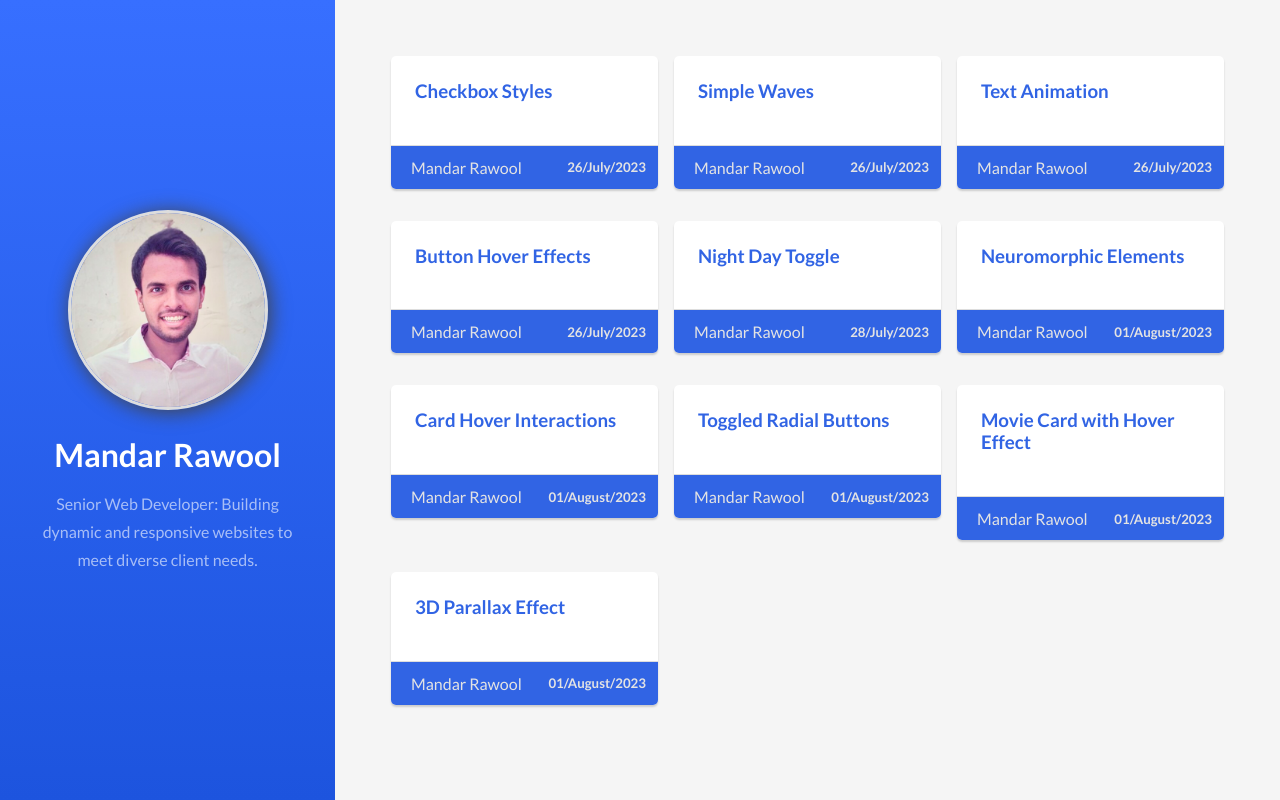
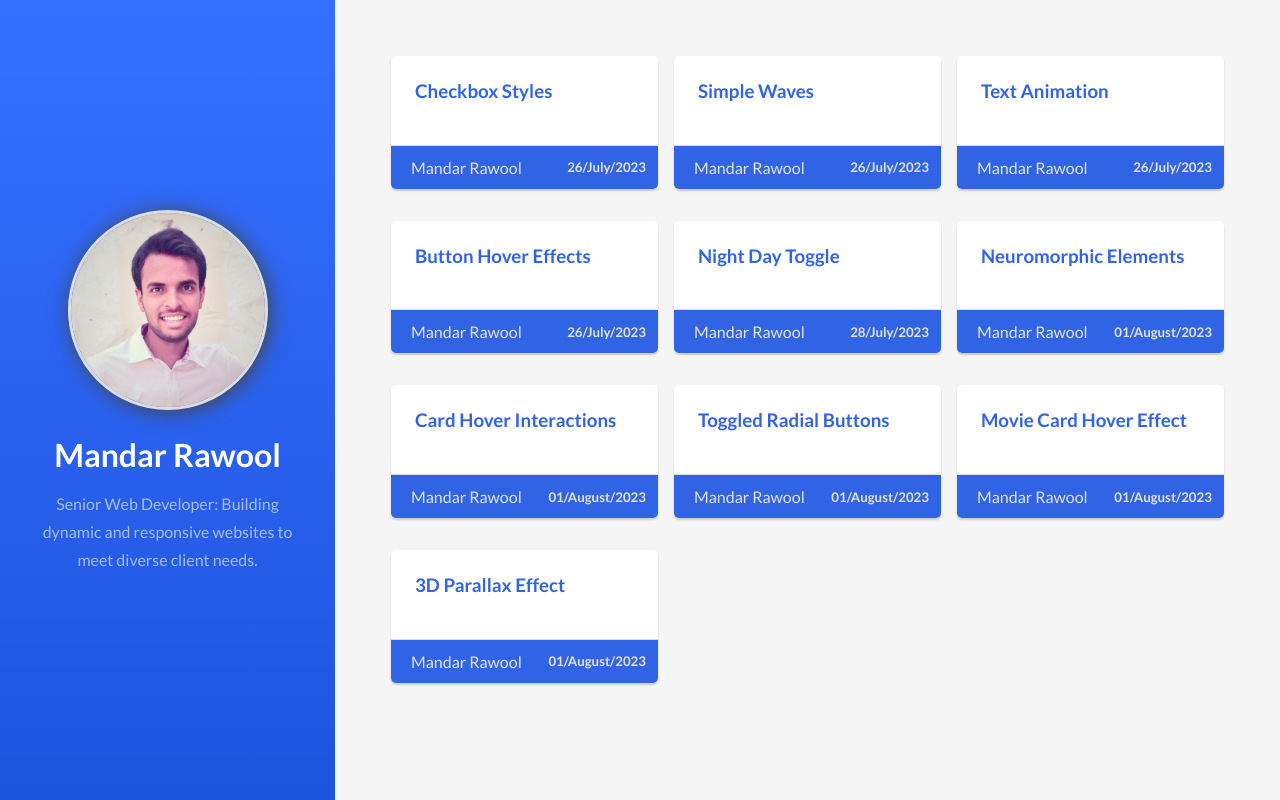
Before and after one commit to Mandar-WC/Designs-Repository, a website: page index.html in a window 1280 px wide. Drawn offline with Linux system fonts and the light colour scheme.

Commit message:
Movie Card Update.

```diff
--- a/index.html
+++ b/index.html
@@ -379,7 +379,7 @@
                 <a class="project-item" href="Movie-Card-Hover.html">
                     <div class="item-inner">
                         <div class="content">
-                            <h3>Movie Card with Hover Effect</h3>
+                            <h3>Movie Card Hover Effect</h3>
                         </div>
                         <div class="item-footer">
                             <div class="item-person">
```
